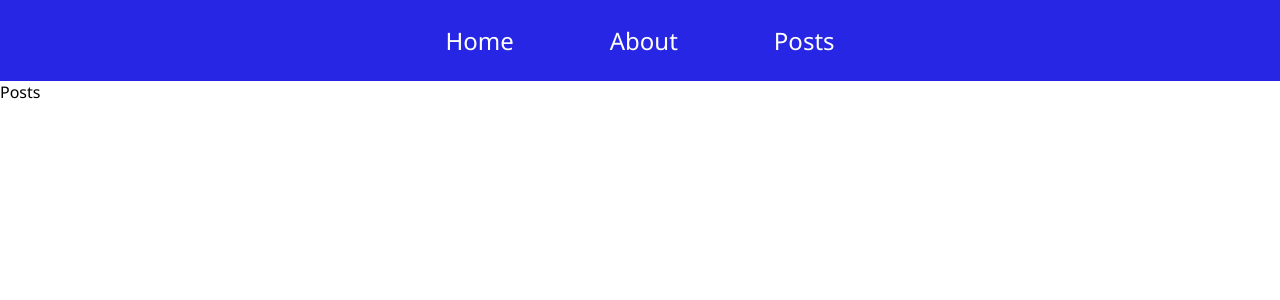
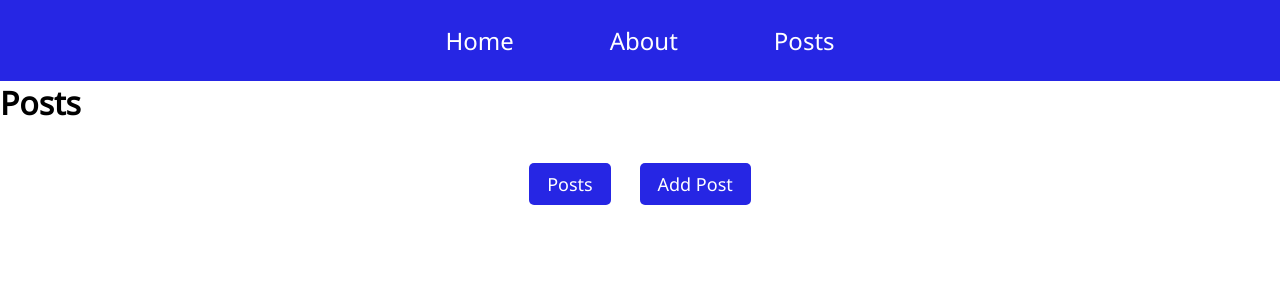
Before and after one commit to WMCharles/React-Blog, a React (Create React App) app: page /posts in a window 1280 px wide. Shown: the top 300 px of the page. Built offline with nearby package versions, Linux system fonts and the light colour scheme.

Commit message:
include nested routes

```diff
--- a/src/components/Posts.js
+++ b/src/components/Posts.js
@@ -1,7 +1,14 @@
 import React from 'react'
-
+import {Link, Outlet} from "react-router-dom"
 export default function Posts() {
   return (
-    <div>Posts</div>
+    <div>
+        <h1>Posts</h1>
+        <div className='sub-nav'>
+            <Link to ="post-list">Posts</Link>
+            <Link to = "addpost">Add Post</Link>
+        </div>
+        <Outlet/>
+    </div>
   )
 }
```
